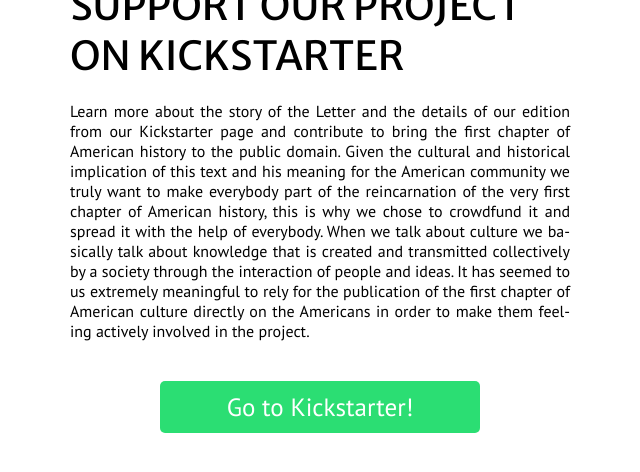
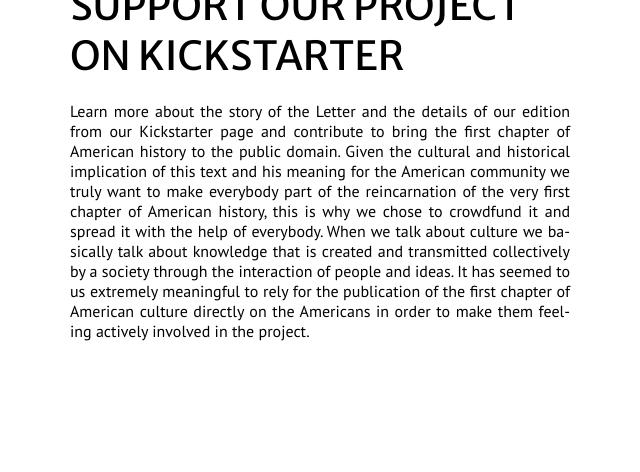
Before and after one commit to collectaneacollections/collectaneacollections.github.io, a Jekyll site: the page built from preorder.md, in a window 1280 px wide and 900 px high, scrolled down 601 px, cut to the strip 407-879 px from the top of the window. Shown: the whole strip, without its empty margins (320-960 px from the left). Built offline with Jekyll 4.4.1, drawn with Linux system fonts in a browser that asks for light colours; after the commit the page ends 1409 px from its top, so only the background shows below that.

Commit message:
tolto bottone kickstarter

```diff
--- a/index.html
+++ b/index.html
@@ -52,9 +52,9 @@
 		and brought to life with the help of everyone willing to
 		promote culture and quality publishing.
 		</p>
-		<div class="subsection centertext">
+<!--		<div class="subsection centertext">
 			<a href="{{ site.kickstarter }}" target="_blank" class="button">Go to Kickstarter!</a>
-		</div>
+		</div>-->
 		<p>
 		The edition will be printed in Milan, on handmade paper and
 		with special techniques in order not to produce a simple copy
--- a/preorder.md
+++ b/preorder.md
@@ -24,4 +24,4 @@
 Americans in order to make them feeling actively involved in the
 project.
 
-<a href="{{ site.kickstarter }}" target="_blank"  class="big button">Go to Kickstarter!</a>
+<!--<a href="{{ site.kickstarter }}" target="_blank"  class="big button">Go to Kickstarter!</a>-->
```
